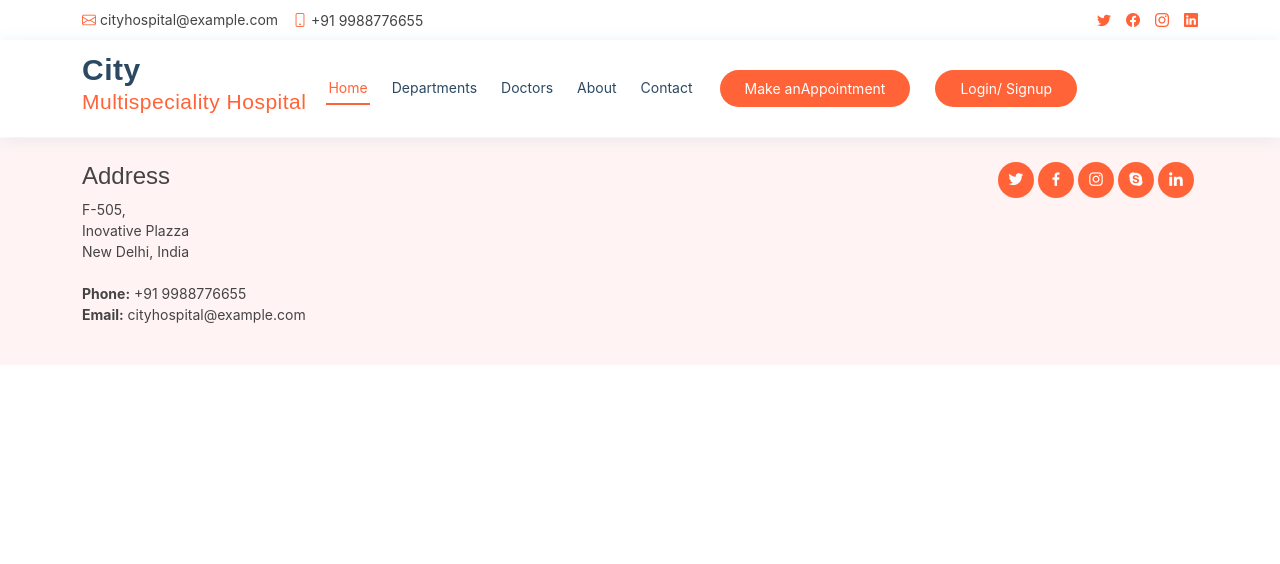
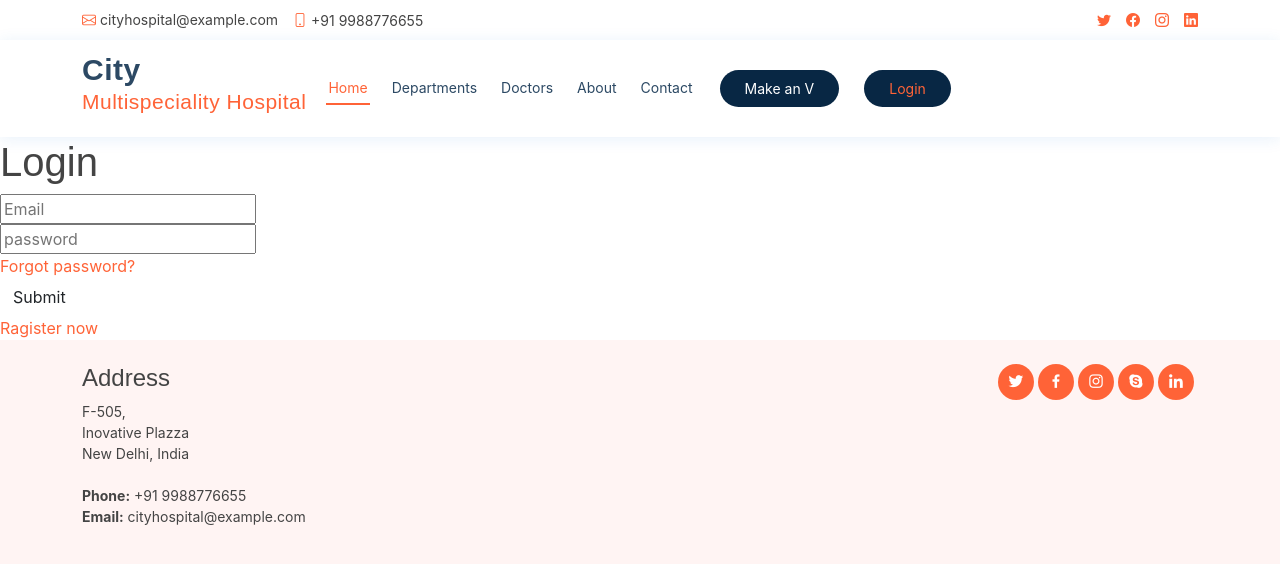
Before and after one commit to kartik5800/city, a React (Create React App) app: page /Login in a window 1280 px wide. Shown: the top 564 px of the page. Built offline with nearby package versions, Linux system fonts and the light colour scheme.

Commit message:
20-4 login

```diff
--- a/package.json
+++ b/package.json
@@ -10,6 +10,7 @@
     "react-dom": "^18.0.0",
     "react-router-dom": "^5.2.0",
     "react-scripts": "5.0.1",
+    "reactstrap": "^9.0.2",
     "web-vitals": "^2.1.4"
   },
   "scripts": {
--- a/public/assets/css/style.css
+++ b/public/assets/css/style.css
@@ -202,7 +202,7 @@ h1, h2, h3, h4, h5, h6 {
 */
 .appointment-btn {
   margin-left: 25px;
-  background: #FF6337;
+  background:#082744;
   color: #fff;
   border-radius: 50px;
   padding: 8px 25px;
--- a/src/App.js
+++ b/src/App.js
@@ -9,6 +9,8 @@ import Departments from "./Containers/Departments/Departments";
 import Doctors from './Containers/Doctors/Doctors';
 import About from './Containers/About/About';
 import Contact from './Containers/Contact/Contact';
+import Login from './Containers/Login/Login';
+import Make_Appointment from './Containers/Make_Appointment/Make_Appointment';
 
 function App() {
   return (
@@ -20,6 +22,8 @@ function App() {
          <Route exact path={"/Doctors"} component={Doctors} />
          <Route exact path={"/About"} component={About} />
          <Route exact path={"/Contact"} component={Contact} />
+         <Route exact path={"/Login"} component={Login} />
+         <Route exact path={"/Make_Appointment"} component={Make_Appointment} />
        </Switch>
        <Footer />
     </div>
--- a/src/Components/Header/Header.js
+++ b/src/Components/Header/Header.js
@@ -29,33 +29,36 @@ function Header(props) {
           <nav id="navbar" className="navbar order-last order-lg-0">
             <ul>
               <li>
-                {/* <a className="nav-link scrollto active" href="index.html">Home</a> */}
-                <NavLink to={"/"} className="nav-link scrollto active">Home</NavLink>
+                {/* <a className="nav-link scrollto" href="index.html">Home</a> */}
+                <NavLink exact to={"/"} className="nav-link scrollto active">Home</NavLink>
               </li>
               <li>
                 {/* <a className="nav-link scrollto" href="./pages/departments.html">Departments</a> */}
-                <NavLink to={"/Departments"} className="nav-link scrollto">Departments</NavLink>
+                <NavLink exact to={"/Departments"} className="nav-link scrollto">Departments</NavLink>
               </li>
               <li>
                 {/* <a className="nav-link scrollto" href="./pages/doctors.html">Doctors</a> */}
-                <NavLink to={"/Doctors"} className="nav-link scrollto">Doctors</NavLink>
+                <NavLink exact to={"/Doctors"} className="nav-link scrollto">Doctors</NavLink>
               </li>
               <li>
                 {/* <a className="nav-link scrollto " href="./pages/about.html">About</a> */}
-                <NavLink to={"/About"} className="nav-link scrollto ">About</NavLink>
+                <NavLink exact to={"/About"} className="nav-link scrollto ">About</NavLink>
 
               </li>
               <li>
                 {/* <a className="nav-link scrollto" href="./pages/contact.html">Contact</a> */}
-                <NavLink to={"/Contact"} className="nav-link scrollto">Contact</NavLink>
+                <NavLink exact to={"/Contact"} className="nav-link scrollto">Contact</NavLink>
               </li>
             </ul>
             <i className="bi bi-list mobile-nav-toggle" />
           </nav>
-          <a href="./pages/appointment.html" className="appointment-btn scrollto"><span className="d-none d-md-inline">Make an</span>
-            Appointment</a>
+          {/* <a href="./pages/appointment.html" className="appointment-btn scrollto"><span className="d-none d-md-inline">Make an</span>
+            Appointment</a> */}
+
+            <NavLink exact to={"/Make_Appointment "} className="appointment-btn scrollto">Make an V</NavLink>
           <a href="#" className="appointment-btn scrollto">
-            <span className="d-none d-md-inline">Login/ Signup</span>
+            {/* <span className="d-none d-md-inline">Login/ Signup</span> */}
+            <NavLink exact to={"/Login"} className="d-none d-md-inline">Login</NavLink>
           </a>
         </div>
       </header>
--- /dev/null
+++ b/src/Containers/Login/Login.js
@@ -0,0 +1,20 @@
+import React from 'react';
+import {Button} from 'reactstrap'
+
+function Login(props) {
+    return (
+      <div>
+  <form>
+    <h1>Login</h1>
+    <input type="Email" placeholder="Email" /><br></br>
+    <input type="password" placeholder="password" /><br></br>
+    <a href="#" className="e">Forgot password?</a><br></br>
+    <input type="submit" className="btn" /><br></br>
+    <a href="#" >Ragister now</a>
+  </form>
+</div>
+
+    );
+}
+
+export default Login;
--- /dev/null
+++ b/src/Containers/Make_Appointment/Make_Appointment.js
@@ -0,0 +1,11 @@
+import React from 'react';
+
+function Make_Appointment(props) {
+    return (
+        <div>
+
+        </div>
+    );
+}
+
+export default Make_Appointment;
```
Also changed, not shown: 1 other file (tests, documents, lock files or other folders).
